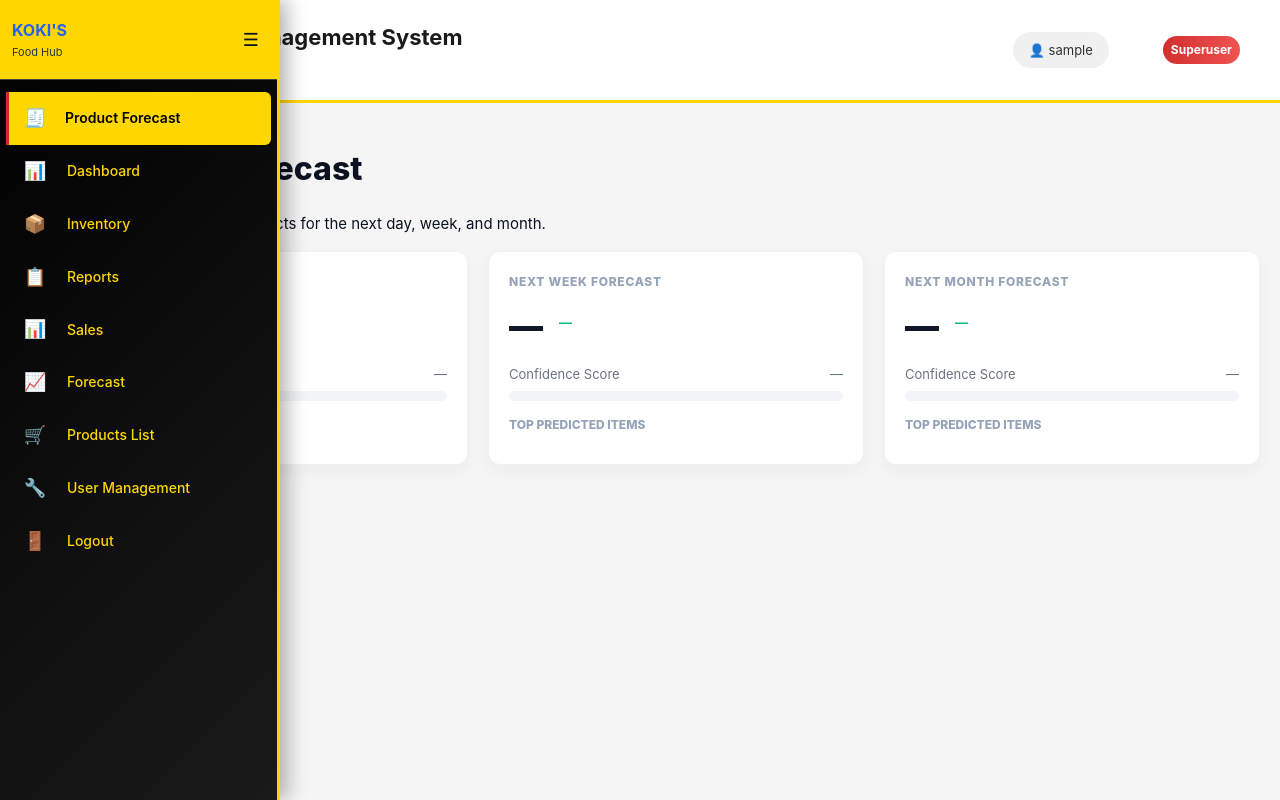
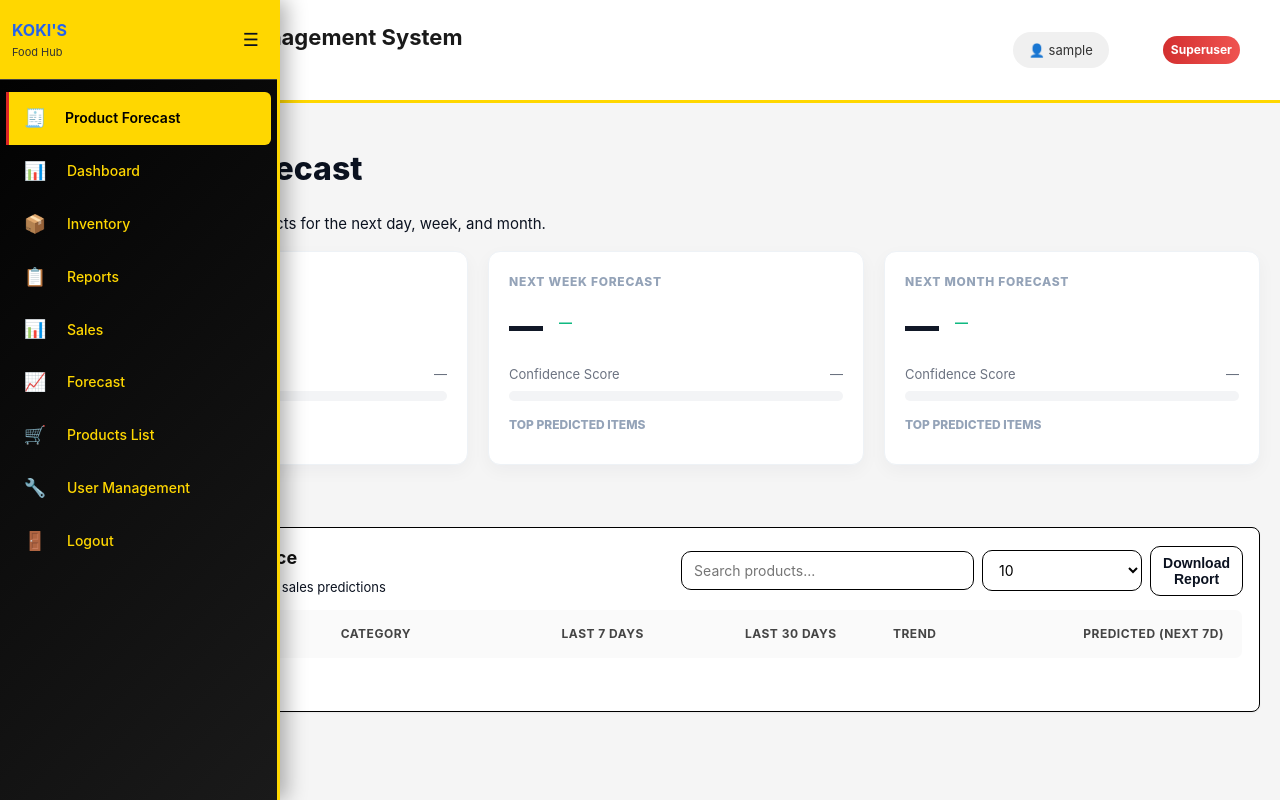
Before and after one commit to jhoanabenedicto3-ai/koki-foodhub, a Django app: page /product-forecast/ in a window 1280 px wide. Run offline with Django 5.2, Linux system fonts and the light colour scheme; the visitor is signed in with stand-in values (Sample User, id 1); data comes from the database, SQL or seed files in the repository; lists and menus that the app fills with data are empty; parts of the project's set-up code (start-up, migrations or seed data) failed here and were passed over; some libraries are stand-ins or nearby versions.

Commit message:
Product forecast: add Product Performance table (search, pagination, download) and wire renderTable to populate it

```diff
--- a/core/templates/pages/product_forecast.html
+++ b/core/templates/pages/product_forecast.html
@@ -74,6 +74,41 @@
 
   <!-- Removed legacy chart and trending products per design — only simplified cards are shown above -->
   <div style="height:24px;"></div>
+
+  <div class="card" style="margin-top:18px;">
+    <div style="display:flex; justify-content:space-between; align-items:center; gap:12px;">
+      <div>
+        <h3 class="section-sub" style="margin:0;">Product Performance</h3>
+        <div class="muted" style="font-size:13px; margin-top:4px;">Manage inventory and view sales predictions</div>
+      </div>
+      <div style="display:flex; gap:8px; align-items:center;">
+        <input id="perfSearch" class="input small" placeholder="Search products..." style="min-width:240px;" />
+        <select id="rowsPerPage" class="input small" style="width:86px;"><option value="10">10</option><option value="25">25</option><option value="50">50</option></select>
+        <button id="downloadReportBtn" class="btn small">Download Report</button>
+      </div>
+    </div>
+
+    <div style="margin-top:12px; overflow:auto;">
+      <table class="table" id="productPerformanceTable" aria-label="Product performance table" style="width:100%;">
+        <thead>
+          <tr>
+            <th style="text-align:left;">Product Name</th>
+            <th style="text-align:left;">Category</th>
+            <th style="text-align:right;">Last 7 Days</th>
+            <th style="text-align:right;">Last 30 Days</th>
+            <th style="text-align:center;">Trend</th>
+            <th style="text-align:right;">Predicted (Next 7d)</th>
+          </tr>
+        </thead>
+        <tbody></tbody>
+      </table>
+    </div>
+
+    <div style="display:flex; justify-content:space-between; align-items:center; margin-top:12px;">
+      <div id="perfSummary" class="muted small">Showing 0 results</div>
+      <div id="perfPagination"></div>
+    </div>
+  </div>
 
   <div id="product-detail" class="card" style="display:none; margin-top:16px; padding:16px;">
     <h3 id="detail-title">Product detail</h3>
@@ -246,21 +281,85 @@
         barChart = new Chart(ctx, { type: 'bar', data: { labels, datasets: [{ label: 'Forecast', data, backgroundColor: 'rgba(54, 162, 235, 0.85)' }] }, options: { responsive:true, plugins:{ legend:{ display:false } }, scales:{ y:{ beginAtZero:true } } } });
       }
 
+      // Render product performance table (searchable, paginated) — replaces legacy table
+      let perfProducts = [];
+      let perfCurrentPage = 1;
+      let perfRowsPerPage = 10;
+
       function renderTable(products){
+        // store canonical products for exports and paging
         lastProducts = products;
-        const tbody = document.querySelector('#productRankingTable tbody'); tbody.innerHTML = '';
-        products.forEach((p, i) =>{
+        perfProducts = (products || []).slice();
+        perfCurrentPage = 1;
+        renderPerfTablePage();
+      }
+
+      function renderPerfTablePage(){
+        const tbody = document.querySelector('#productPerformanceTable tbody');
+        if(!tbody) return;
+
+        const searchVal = (document.getElementById('perfSearch')?.value || '').toLowerCase().trim();
+        const filtered = perfProducts.filter(p => {
+          if(!searchVal) return true;
+          return (p.product || '').toLowerCase().includes(searchVal) || (p.category || '').toLowerCase().includes(searchVal);
+        });
+
+        const total = filtered.length;
+        const rowsPerPageEl = document.getElementById('rowsPerPage');
+        perfRowsPerPage = rowsPerPageEl ? parseInt(rowsPerPageEl.value,10) : perfRowsPerPage;
+        const start = (perfCurrentPage - 1) * perfRowsPerPage;
+        const pageItems = filtered.slice(start, start + perfRowsPerPage);
+
+        tbody.innerHTML = '';
+        pageItems.forEach((p, i) => {
           const tr = document.createElement('tr');
-          let growthMarkup = '';
+          const rank = start + i + 1;
           const gv = Number(p.growth_rate || 0);
-          if(gv > 0) growthMarkup = `<span class="growth-up">+${gv}% <span class="trend-icon">▲</span></span>`;
-          else if(gv < 0) growthMarkup = `<span class="growth-down">${gv}% <span class="trend-icon">▼</span></span>`;
-          else growthMarkup = `<span class="growth-flat">0% ➜</span>`;
-          tr.innerHTML = `<td>${i+1}</td><td><a href="#" data-pid="${p.product_id}" class="select-product">${p.product}</a></td><td>${formatNumber(p.past_30_days)}</td><td>${formatNumber(p.forecast_h)}</td><td>${growthMarkup}</td><td>${p.trend}</td><td>${formatCurrency(p.price)}</td><td>${formatCurrency(p.projected_revenue)}</td><td>${p.is_active? 'Yes':'No'}</td><td>${p.in_stock? 'Yes':'No'}</td>`;
+          const growthMarkup = gv > 0 ? `<span class="growth-up">+${gv}%</span>` : (gv < 0 ? `<span class="growth-down">${gv}%</span>` : `<span class="growth-flat">0%</span>`);
+          tr.innerHTML = `
+            <td style="white-space:nowrap; font-weight:700;"><a href="#" data-pid="${p.product_id}" class="select-product">${p.product}</a></td>
+            <td style="white-space:nowrap; color:#6b7280;">${p.category || ''}</td>
+            <td style="text-align:right;">${formatNumber(p.past_7_days || p.past_7 || 0)}</td>
+            <td style="text-align:right;">${formatNumber(p.past_30_days || p.past_30 || 0)}</td>
+            <td style="text-align:center;">${growthMarkup}</td>
+            <td style="text-align:right; font-weight:800; color:#059669;">${formatNumber(p.forecast_h || 0)}</td>
+          `;
           tbody.appendChild(tr);
         });
+
+        // summary and pagination
+        document.getElementById('perfSummary').innerText = `Showing ${Math.min(total, start+1)} to ${Math.min(total, start + pageItems.length)} of ${total} results`;
+        renderPerfPagination(Math.ceil(total / perfRowsPerPage), perfCurrentPage);
+
+        // attach click handlers for product links
         document.querySelectorAll('.select-product').forEach(a => a.addEventListener('click', function(ev){ ev.preventDefault(); const pid = this.getAttribute('data-pid'); fetchProductDetail(pid); }));
       }
+
+      function renderPerfPagination(totalPages, current){
+        const el = document.getElementById('perfPagination');
+        if(!el) return; el.innerHTML = '';
+        if(totalPages <= 1) return;
+        const createBtn = (n, label, active=false) => {
+          const b = document.createElement('button');
+          b.className = active ? 'btn small active' : 'btn small';
+          b.innerText = label || n;
+          b.addEventListener('click', function(){ perfCurrentPage = n; renderPerfTablePage(); });
+          return b;
+        };
+        // show simple prev, pages (up to 5), next
+        const prev = document.createElement('button'); prev.className='btn small'; prev.innerText='◀'; prev.disabled = current === 1; prev.addEventListener('click', ()=>{ perfCurrentPage = Math.max(1, current-1); renderPerfTablePage(); }); el.appendChild(prev);
+        const startPage = Math.max(1, current - 2);
+        const endPage = Math.min(totalPages, startPage + 4);
+        for(let p = startPage; p <= endPage; p++){ el.appendChild(createBtn(p,p, p===current)); }
+        const next = document.createElement('button'); next.className='btn small'; next.innerText='▶'; next.disabled = current === totalPages; next.addEventListener('click', ()=>{ perfCurrentPage = Math.min(totalPages, current+1); renderPerfTablePage(); }); el.appendChild(next);
+      }
+
+      // Search and page size handlers for performance table
+      const perfSearchEl = document.getElementById('perfSearch'); if(perfSearchEl){ perfSearchEl.addEventListener('input', function(){ perfCurrentPage = 1; setTimeout(renderPerfTablePage, 200); }); }
+      const rowsPerPageEl = document.getElementById('rowsPerPage'); if(rowsPerPageEl){ rowsPerPageEl.addEventListener('change', function(){ perfRowsPerPage = parseInt(this.value,10); perfCurrentPage = 1; renderPerfTablePage(); }); }
+
+      // Download report button
+      const downloadReportBtn = document.getElementById('downloadReportBtn'); if(downloadReportBtn){ downloadReportBtn.addEventListener('click', function(){ if(!perfProducts || !perfProducts.length){ alert('No data to export'); return; } const headers = ['Product','Category','Past7','Past30','Growth%','Forecast7']; const rows = perfProducts.map(p=> [p.product, p.category, p.past_7_days||p.past_7||0, p.past_30_days||p.past_30||0, p.growth_rate||0, p.forecast_h||0] ); const csv = [headers.join(',')].concat(rows.map(r=>r.map(v=> '"'+String(v).replace(/"/g,'""')+'"').join(','))).join('\n'); const blob = new Blob([csv],{type:'text/csv;charset=utf-8;'}); const url = URL.createObjectURL(blob); const a=document.createElement('a'); a.href=url; a.download='product_performance.csv'; document.body.appendChild(a); a.click(); a.remove(); URL.revokeObjectURL(url); }); }
 
       function renderLine(canvasId, detail){
         // Defensive: if Chart.js is not available (CDN blocked or CSP), show placeholder and avoid runtime errors
```
